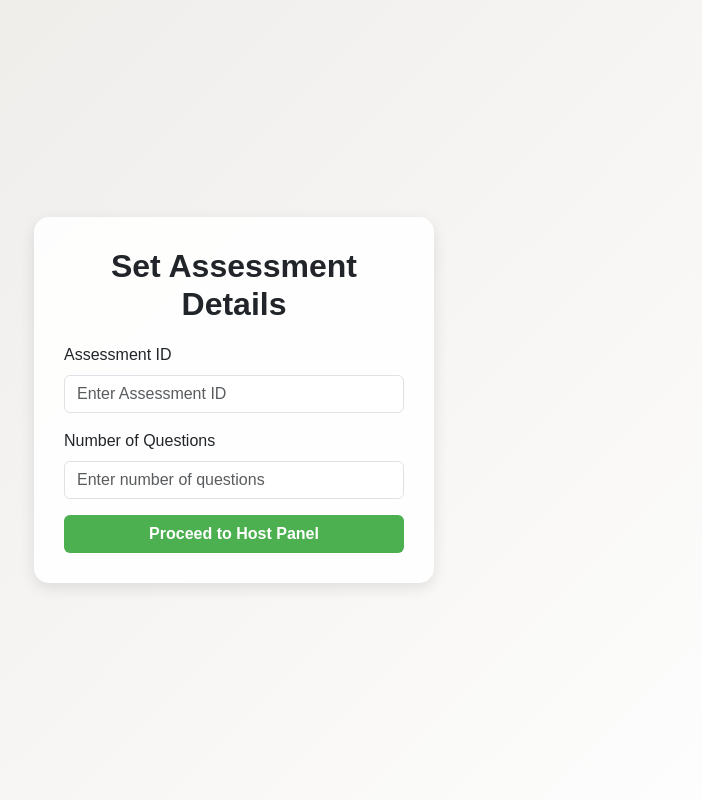
After one commit to manemyamani/voice_based_examination, a Flask app: page /assessment in a window 1280 px wide. The commit adds this page. Shown: the whole page, without its empty margins (406-1108 px from the left). Run offline with Flask 3, Linux system fonts and the light colour scheme.

Commit message:
added assessment.html

```diff
--- a/app.py
+++ b/app.py
@@ -282,11 +282,22 @@ def login():
             if request.headers.get("X-Requested-With") == "XMLHttpRequest":
                 return jsonify({"redirect_url": url_for("host_page")})
             else:
-                return redirect(url_for("host_page"))  # Regular form submission
+                return redirect(url_for("assessment"))  # Regular form submission
 
         return jsonify({"error": "Invalid email or password!"}), 401
 
     return render_template("login.html")
+@app.route("/assessment", methods=["GET", "POST"])
+def assessment():
+    if request.method == "POST":
+        # Handle assessment submission logic
+        assessment_id = request.form["assessmentId"]
+        question_count = request.form["questionCount"]
+
+        # Redirect to host.html after setting assessment
+        return redirect(url_for("host_page", assessmentId=assessment_id, questionCount=question_count))
+
+    return render_template("assessment.html")
 
 @app.route("/logout")
 def logout():
@@ -295,9 +306,10 @@ def logout():
 
 @app.route("/host")
 def host_page():
-    if 'user_id' not in session:
-        return redirect(url_for('login'))
-    return render_template("host.html")
+    assessment_id = request.args.get("assessmentId")
+    question_count = request.args.get("questionCount")
+    return render_template("host.html", assessment_id=assessment_id, question_count=question_count)
+
 
 def start_camera():
     global cap
--- /dev/null
+++ b/templates/assessment.html
@@ -0,0 +1,76 @@
+<!DOCTYPE html>
+<html lang="en">
+<head>
+  <meta charset="UTF-8">
+  <meta name="viewport" content="width=device-width, initial-scale=1.0">
+  <title>Set Assessment - Admin</title>
+  <link href="https://cdn.jsdelivr.net/npm/bootstrap@5.3.0/dist/css/bootstrap.min.css" rel="stylesheet">
+  <style>
+    body {
+      background: linear-gradient(135deg, #ece9e6, #ffffff);
+      height: 100vh;
+      display: flex;
+      justify-content: center;
+      align-items: center;
+      font-family: 'Poppins', sans-serif;
+    }
+
+    .container {
+      background: rgba(255, 255, 255, 0.9);
+      padding: 30px;
+      border-radius: 15px;
+      box-shadow: 0 5px 15px rgba(0, 0, 0, 0.1);
+      width: 400px;
+    }
+
+    h2 {
+      text-align: center;
+      margin-bottom: 20px;
+      font-weight: bold;
+    }
+
+    .btn-submit {
+      width: 100%;
+      background-color: #4caf50;
+      color: white;
+      font-weight: bold;
+    }
+
+    .btn-submit:hover {
+      background-color: #45a049;
+    }
+  </style>
+</head>
+<body>
+
+  <div class="container">
+    <h2>Set Assessment Details</h2>
+    <form id="assessment-form">
+      <div class="mb-3">
+        <label for="assessmentId" class="form-label">Assessment ID</label>
+        <input type="text" id="assessmentId" name="assessmentId" class="form-control" placeholder="Enter Assessment ID" required>
+      </div>
+      <div class="mb-3">
+        <label for="questionCount" class="form-label">Number of Questions</label>
+        <input type="number" id="questionCount" name="questionCount" class="form-control" placeholder="Enter number of questions" min="1" required>
+      </div>
+      <button type="submit" class="btn btn-submit">Proceed to Host Panel</button>
+    </form>
+  </div>
+
+  <script>
+    document.getElementById("assessment-form").addEventListener("submit", function(event) {
+      event.preventDefault();
+
+      // Get form values
+      const assessmentId = document.getElementById("assessmentId").value;
+      const questionCount = document.getElementById("questionCount").value;
+
+      // Redirect to host.html with query parameters
+      window.location.href = `/host?assessmentId=${encodeURIComponent(assessmentId)}&questionCount=${encodeURIComponent(questionCount)}`;
+
+    });
+  </script>
+
+</body>
+</html>
--- a/templates/exam.html
+++ b/templates/exam.html
@@ -5,7 +5,7 @@
     <meta name="viewport" content="width=device-width, initial-scale=1.0">
     <title>Online Exam</title>
     <script src="https://code.jquery.com/jquery-3.6.0.min.js"></script>
-    <style>
+    <style>c
         body {
             font-family: Arial, sans-serif;
             margin: 0;
--- a/templates/login.html
+++ b/templates/login.html
@@ -87,8 +87,8 @@ main {
             if (data.error) {
               document.getElementById("error-message").innerText = data.error;
             }
-            else if (data.redirect_url) {
-              window.location.href = data.redirect_url;  // ✅ Redirect correctly
+            else {
+              window.location.href = "/assessment"; // ✅ Redirect correctly
               }
             })
             .catch(error => console.error("Error:", error));
```
Also changed, not shown: templates/host.html (+14 -1 lines), auraassist.db.
